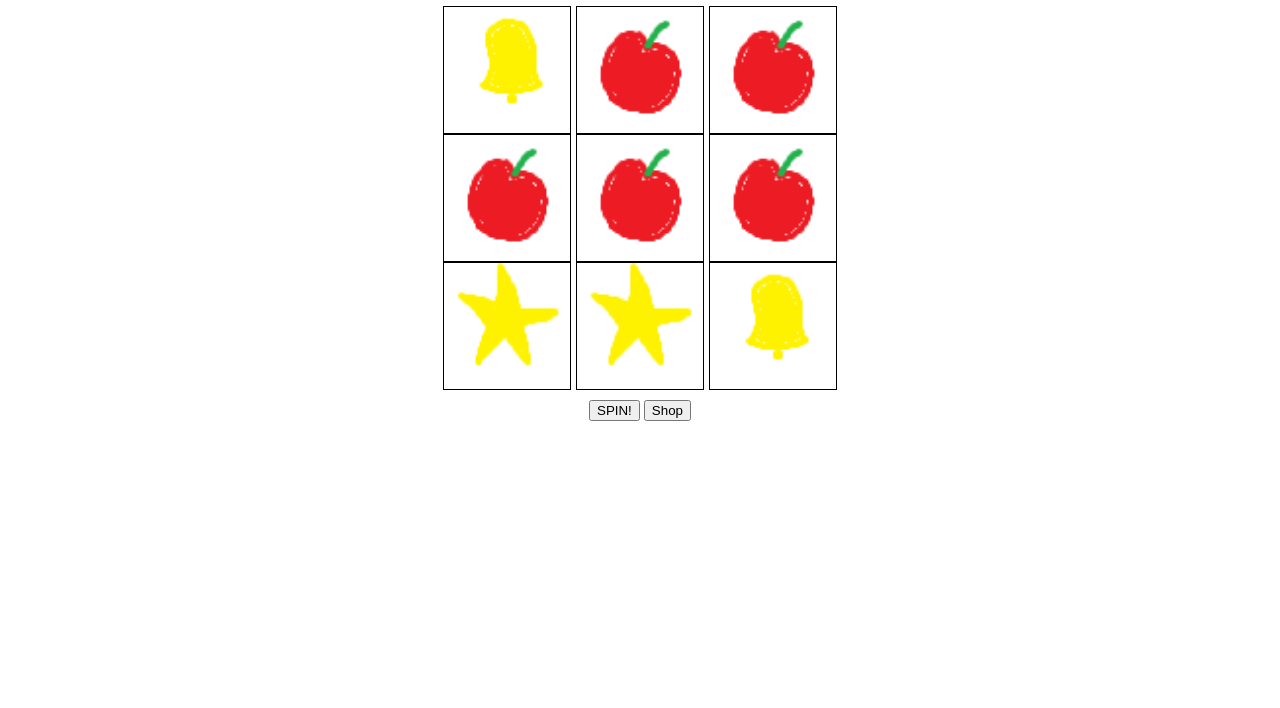
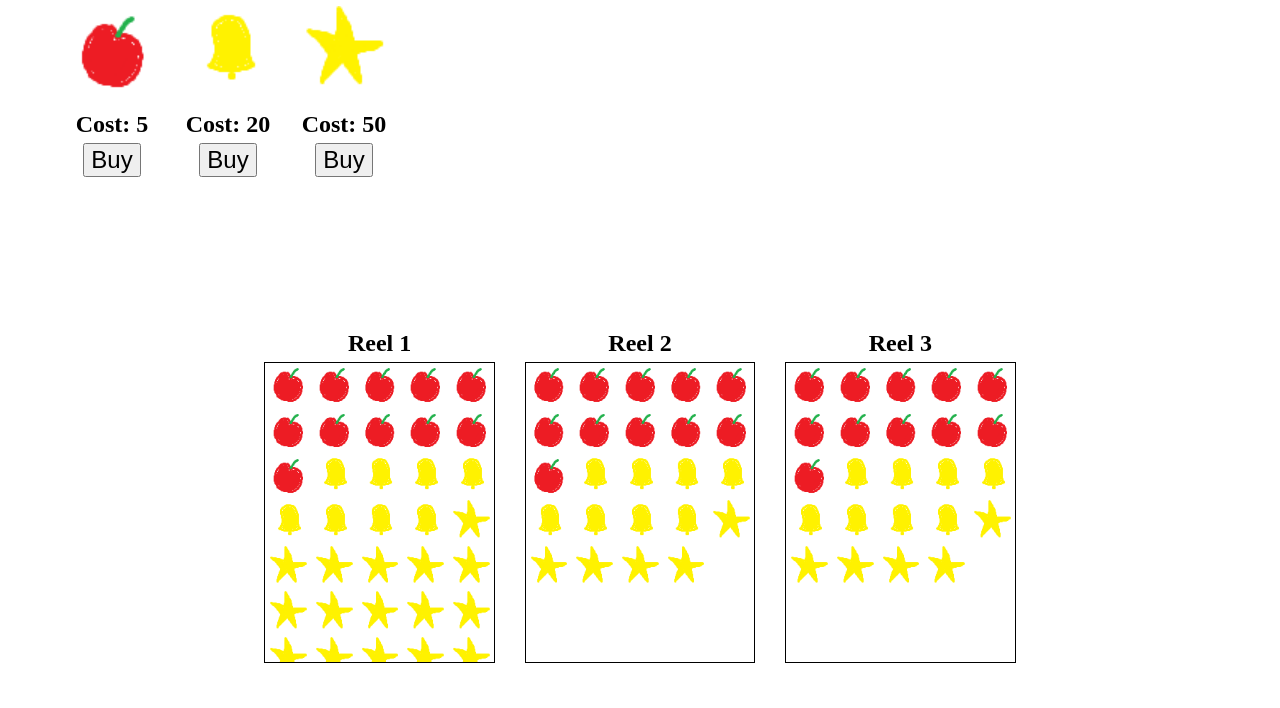
Before and after one commit to AscendedBUP/Gambling, a website with bundled scripts: page build/prototype.html in a window 1280 px wide. Shown: the part 92-800 px from the top of the page. Built offline with nearby package versions, Linux system fonts and the light colour scheme.

Commit message:
Finally finished reel content logic

```diff
--- a/src/flow_control.ts
+++ b/src/flow_control.ts
@@ -3,8 +3,8 @@ let shopPage = document.querySelector("#shop-page") as HTMLDivElement
 document.querySelector("#shop").addEventListener('click', switchToShop)
 document.querySelector("#close-shop").addEventListener('mousedown', switchToSlot)
 
-// switchToShop()
-shopPage.style.display = 'none'
+switchToShop()
+// shopPage.style.display = 'none'
 
 function switchToShop() {
     slotPage.style.display = 'none'
--- a/src/prototype.ts
+++ b/src/prototype.ts
@@ -6,6 +6,7 @@ const SLOT_MACHINE_HEIGHT = 3
 const CELL_SIZE = 128
 const SPIN_LENGTH = 16
 const POINT_DISPLAY_FORMAT = "Points: %s"
+const REEL_SELECTOR: HTMLDivElement = document.querySelector("#reel-selector")
 
 const SEQUENCE_LENGTH_MULTIPLIER: Record<number, number> = {
     3: 1,
@@ -14,6 +15,12 @@ const SEQUENCE_LENGTH_MULTIPLIER: Record<number, number> = {
 }
 
 const DEFAULT_SYMBOL_SPREAD: Record<SlotMachineSymbols, number> = {
+    "symbol-1": 0,
+    "symbol-2": 0,
+    "symbol-3": 0,
+}
+
+const STARTING_SYMBOL_SPREAD: Record<SlotMachineSymbols, number> = {
     "symbol-1": 11,
     "symbol-2": 8,
     "symbol-3": 5
@@ -58,7 +65,7 @@ class SlotMachine {
 
     constructor() {
         for (let i = 0; i < SLOT_MACHINE_STARTING_WIDTH; i++) {
-            this.reels.push(new SlotMachineReel(this.element))
+            this.reels.push(new SlotMachineReel(this.element, i, REEL_SELECTOR))
         }
     }
 
@@ -112,12 +119,18 @@ class SlotMachineReel {
     element: HTMLDivElement
     contentsDisplay: HTMLDivElement
     symbolSpread = new Proxy(structuredClone(DEFAULT_SYMBOL_SPREAD), {
-        set: this.updateContentsDisplay
+        set: this.updateContentsDisplay.bind(this)
     })
     currentSymbols: SlotMachineSymbols[]
 
-    constructor(slotMachine: HTMLDivElement) {
+    constructor(slotMachine: HTMLDivElement, index: number, reelListingcontainer: HTMLDivElement) {
         this.element = this.createReelElement(slotMachine)
+        this.contentsDisplay = this.createContentsDisplay(reelListingcontainer, index)
+
+        for (const symbol in STARTING_SYMBOL_SPREAD) {
+            this.symbolSpread[symbol] = STARTING_SYMBOL_SPREAD[symbol]
+        }
+
         this.currentSymbols = this.fillReel(4).slice(1, 3)
         this.element.scroll({top: CELL_SIZE, behavior: "instant"})
     }
@@ -156,8 +169,11 @@ class SlotMachineReel {
         let result: SlotMachineSymbols[] = []
         let potentialCells: SlotMachineSymbols[] = []
 
-        for (const symbol in DEFAULT_SYMBOL_SPREAD) {
-            let amount = DEFAULT_SYMBOL_SPREAD[symbol]
+        let test = Object.keys(this.symbolSpread)
+        console.log(test)
+
+        for (const symbol of Object.keys(this.symbolSpread)) {
+            let amount = this.symbolSpread[symbol]
             for (let i = 0; i < amount; i++) {
                 potentialCells.push(symbol as SlotMachineSymbols)
             }
@@ -181,22 +197,51 @@ class SlotMachineReel {
         return newReel
     }
 
-    updateContentsDisplay(symbolSpread: SymbolSpread, key: SlotMachineSymbols, newAmount: number): boolean {
+    createContentsDisplay(reelListingContainer: HTMLDivElement, index: number): HTMLDivElement {
+        let reelListingTemplate = document.querySelector("#reel-listing-template") as HTMLTemplateElement
+        let reelListingClone = reelListingTemplate.content.cloneNode(true) as HTMLDivElement
+        let reelNameElement = reelListingClone.querySelector(".reel-name") as HTMLHeadingElement
+        let reelContents = reelListingClone.querySelector(".reel-contents") as HTMLDivElement
+
+        reelNameElement.textContent = `Reel ${index + 1}`
+
+        reelListingContainer.appendChild(reelListingClone)
+        return reelContents
+    }
+
+    updateContentsDisplay(symbolSpread: SymbolSpread, symbol: SlotMachineSymbols, newAmount: number): boolean {
         newAmount = Math.max(0, newAmount)
-        let difference = newAmount - symbolSpread[key]
-
+        let difference = newAmount - symbolSpread[symbol]
 
         if (difference > 0) {
-            this.contentsDisplay
+            this.addToContents(symbol, difference)
         }
         else if (difference < 0) {
-            this.contentsDisplay.querySelectorAll("img")
+            this.removeFromContents(symbol, -difference)
         }
 
-        return Reflect.set(symbolSpread, key, newAmount)
+        return Reflect.set(symbolSpread, symbol, newAmount)
     }
 
-    // Add function to add images to content display with a property detailing what symbol they are for
+    addToContents(symbol: SlotMachineSymbols, count: number) {
+        let newElements: HTMLImageElement[] = []
+        for (let i = 0; i < count; i++) {
+            let newImage = createImage(SYMBOL_DATA[symbol].imagePath)
+            newImage.setAttribute("symbol", symbol)
+            newElements.push(newImage)
+        }
+
+        this.contentsDisplay.append(...newElements)
+    }
+
+    removeFromContents(symbol: SlotMachineSymbols, count: number) {
+        let symbolImages = this.contentsDisplay.querySelectorAll(`img[symbol=${symbol}]`)
+        count = Math.min(count, symbolImages.length)
+
+        for (let i = 0; i < count; i++) {
+            symbolImages[i].remove()
+        }
+    }
 }
 
 function slotCell(symbolPath: string): HTMLImageElement {
@@ -213,6 +258,8 @@ function updateScore(points: number) {
     console.log("current score", score)
 }
 
-let slotMachine = new SlotMachine()
+let slotMachine = new SlotMachine();
+
+slotMachine.reels[0].symbolSpread['symbol-3'] = 20
 
 document.querySelector("#spin").addEventListener("click", () => { slotMachine.spin() })
--- a/src/shop.ts
+++ b/src/shop.ts
@@ -16,15 +16,15 @@ function selectReel(reel: HTMLDivElement) {
     reel.classList.add("selected-reel")
 }
 
-let reelContents: HTMLImageElement[] = []
-for (const symbol in DEFAULT_SYMBOL_SPREAD) {
-    let symbolImage = createImage(SYMBOL_DATA[symbol as SlotMachineSymbols].imagePath)
-    let symbolCount = DEFAULT_SYMBOL_SPREAD[symbol]
+// let reelContents: HTMLImageElement[] = []
+// for (const symbol in DEFAULT_SYMBOL_SPREAD) {
+//     let symbolImage = createImage(SYMBOL_DATA[symbol as SlotMachineSymbols].imagePath)
+//     let symbolCount = DEFAULT_SYMBOL_SPREAD[symbol]
 
-    for (let i = 0; i < symbolCount; i++) {
-        reelContents.push(symbolImage.cloneNode() as HTMLImageElement)
-    }
-}
+//     for (let i = 0; i < symbolCount; i++) {
+//         reelContents.push(symbolImage.cloneNode() as HTMLImageElement)
+//     }
+// }
 
 // console.log(reelContents)
-selectedReel.querySelector(".reel-contents").replaceChildren(...reelContents)
+// selectedReel.querySelector(".reel-contents").replaceChildren(...reelContents)
```
Also changed, not shown: build/compiled/flow_control.js, build/compiled/prototype.js, build/compiled/shop.js, build/prototype.html, 3 other files.
